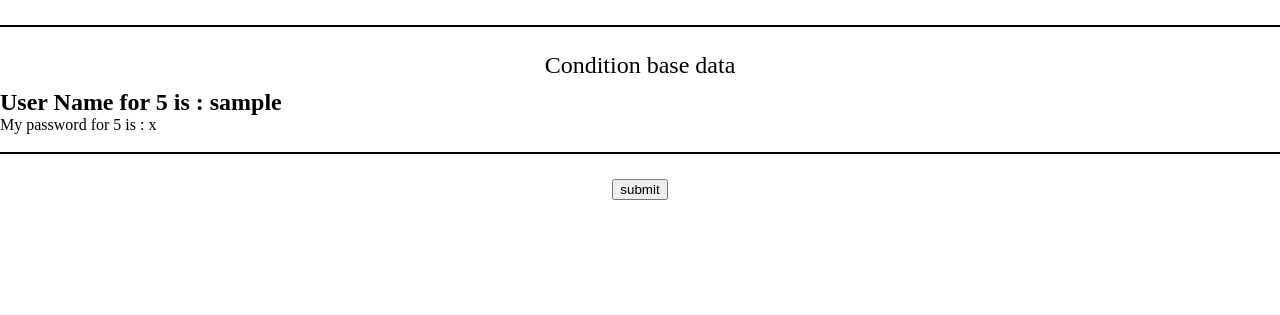
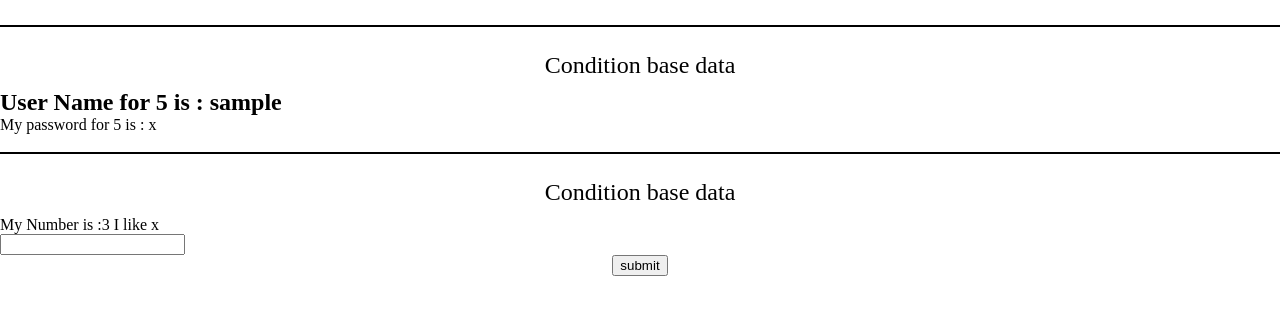
Before and after one commit to richedperson1/Python-Interview, a Flask app: template Flask Interview Quection/jinja_inheritance/templates/control_statement.html in a window 1280 px wide. Shown: the part 92-407 px from the top of the page. Run offline with Flask 3, Linux system fonts and the light colour scheme; the template is opened without the code that fills it: most values are stand-ins (such as "Sample title", 1, 10 or a date in 2020).

Commit message:
Added the control statement

```diff
--- a/Flask Interview Quection/jinja_inheritance/templates/control_statement.html
+++ b/Flask Interview Quection/jinja_inheritance/templates/control_statement.html
@@ -19,7 +19,6 @@
         {% if('Rutvik' in context['userName'] ) %}
         <h2> User Name for {{ i }} is : {{context.userName[1]}}</h2>
 
-        {% set context.userName = 5 %}
         <p>My password for {{ i }} is : <span class="passkey">{{ context.password }}</span></p>
         <br>
         {% endif %}
@@ -41,5 +40,26 @@
         {% endfor %}
 
     </div>
+    <div class="expression-in-jinja">
+        <p class="condition">Condition base data</p>
+        {% for i in range(range(5)|reverse|max )%}
+        {% if i is eq 3 %}
+        <p>My Number is :{{ i }} I like <span class="passkey">{{ context.password }}</span></p>
+        {% endif %}
+        {% endfor %}
+    </div>
+    <input type="number" name="AgeEnter" id="ageID">
+    <script>
+
+        const input = document.getElementById("ageID");
+        const threshold = 10;
+
+        input.addEventListener("change", function () {
+            if (input.value < threshold) {
+                alert("Input is below threshold!");
+            }
+        });
+
+    </script>
 </main>
 {% endblock %}
```
